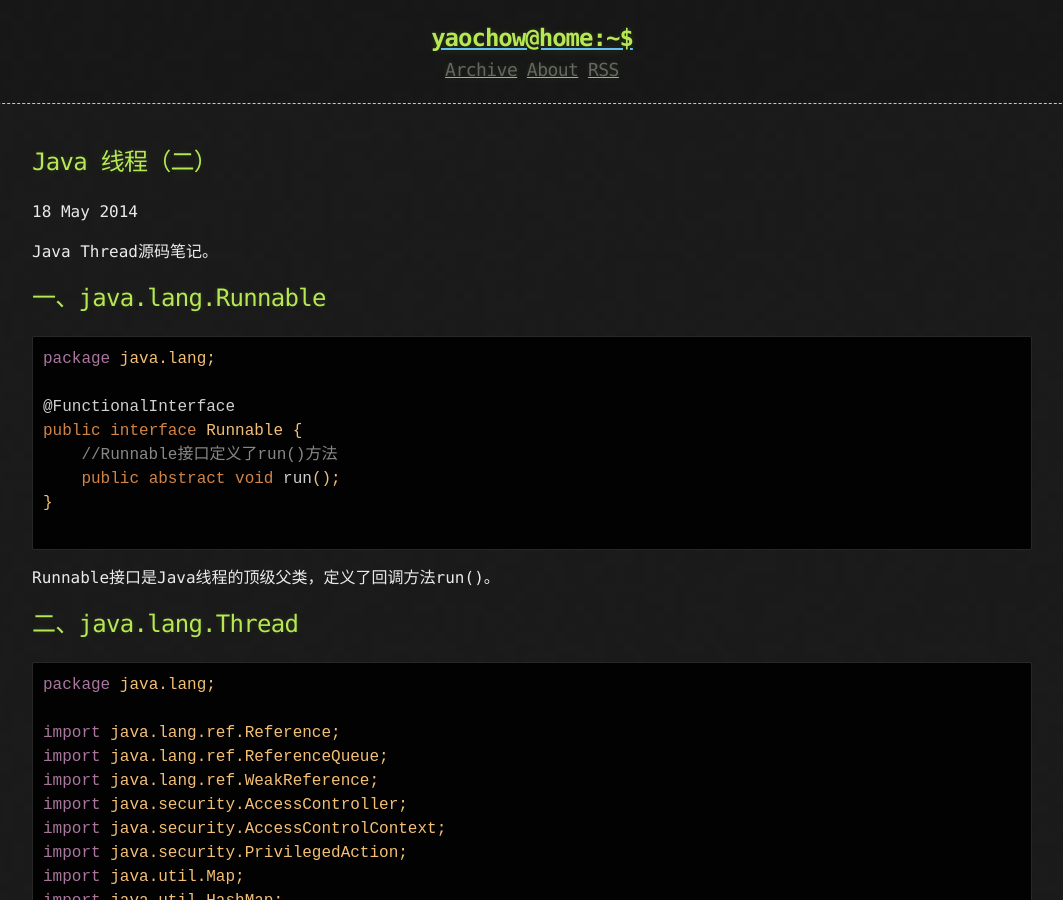
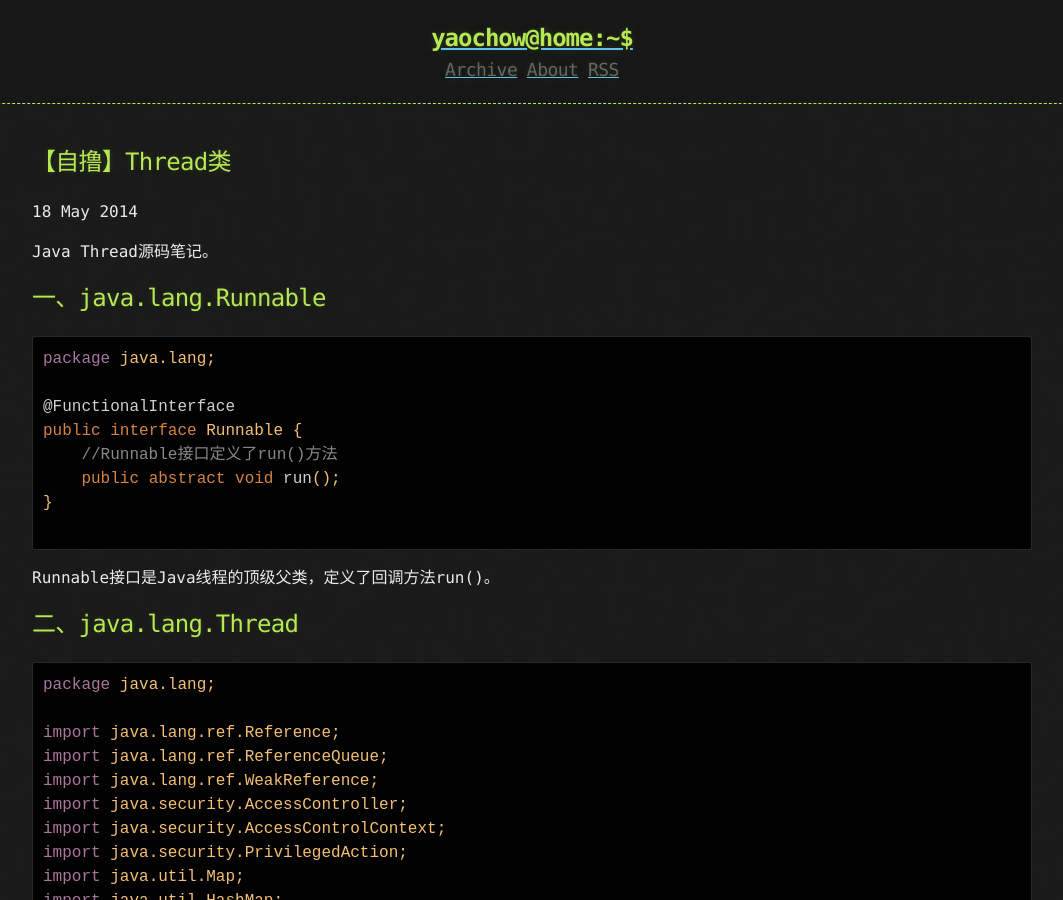
Before and after one commit to yyyyyyyy/yyyyyyyy.github.io, a Jekyll site: the page built from _posts/2014-05-19-Java-Thread（二）.md, in a window 1280 px wide and 900 px high. Shown: the whole window, without its empty margins (108-1171 px from the left). Built offline with Jekyll 4.4.1, drawn with Linux system fonts in a browser that asks for light colours.

Commit message:
Update 2014-05-19-Java-Thread（二）.md

```diff
--- a/_posts/2014-05-19-Java-Thread（二）.md
+++ b/_posts/2014-05-19-Java-Thread（二）.md
@@ -1,6 +1,6 @@
 ---
 layout: post
-title:  "Java 线程（二）"
+title:  "【自撸】Thread类"
 date:   2014-05-19 00:02:04 +0800
 categories: JUC 线程 Runnable Thread
 ---
```
